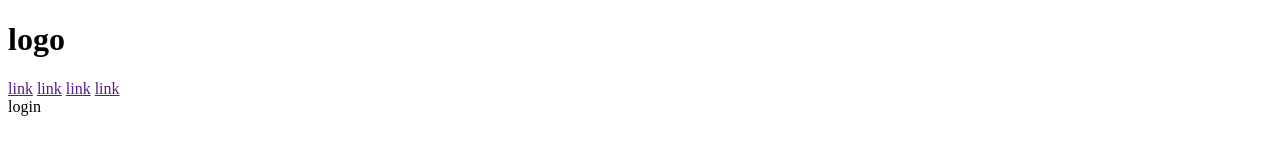
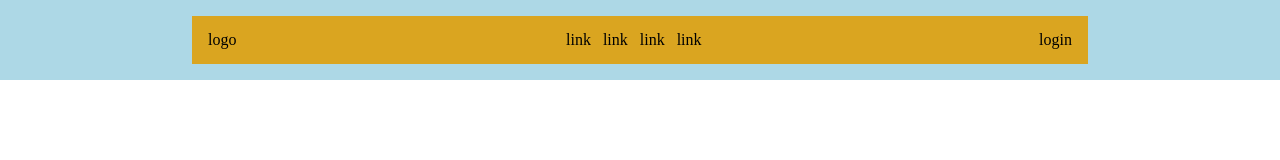
Before and after one commit to francescolazzarin/htmlcss-struttura-discord, a plain HTML site: page index.html in a window 1280 px wide. Drawn offline with Linux system fonts and the light colour scheme.

Commit message:
fix:collegato file css

```diff
--- a/css/main.css
+++ b/css/main.css
@@ -2,6 +2,9 @@
     box-sizing: border-box;
     margin: 0;
     padding: 0;
+}
+header{
+    height: auto;
 }
 .bg{
     background-color: #ADD8E6;
--- a/index.html
+++ b/index.html
@@ -5,6 +5,7 @@
     <meta http-equiv="X-UA-Compatible" content="IE=edge">
     <meta name="viewport" content="width=device-width, initial-scale=1.0">
     <title>Discord</title>
+    <link rel="stylesheet" href="./css/main.css">
 </head>
 <body>
      <!-- inizio header -->
```
